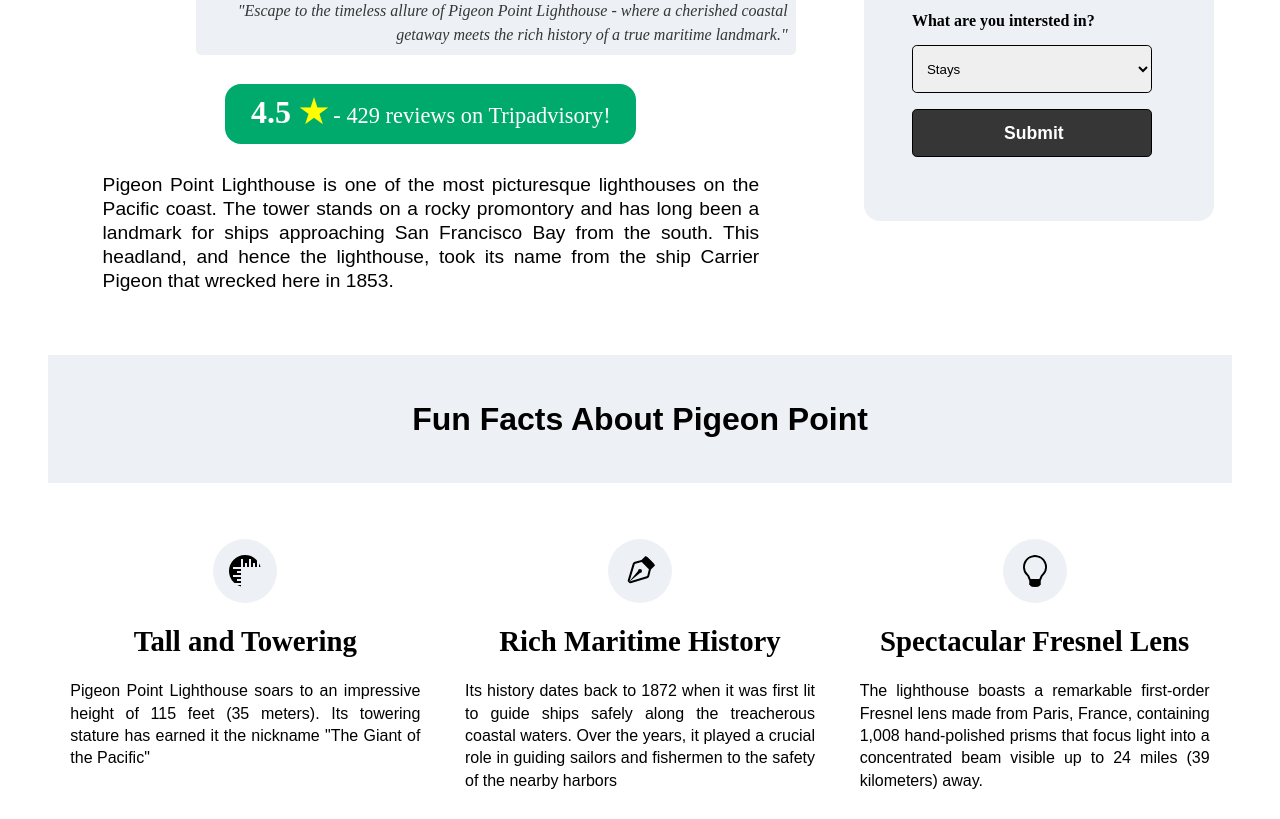
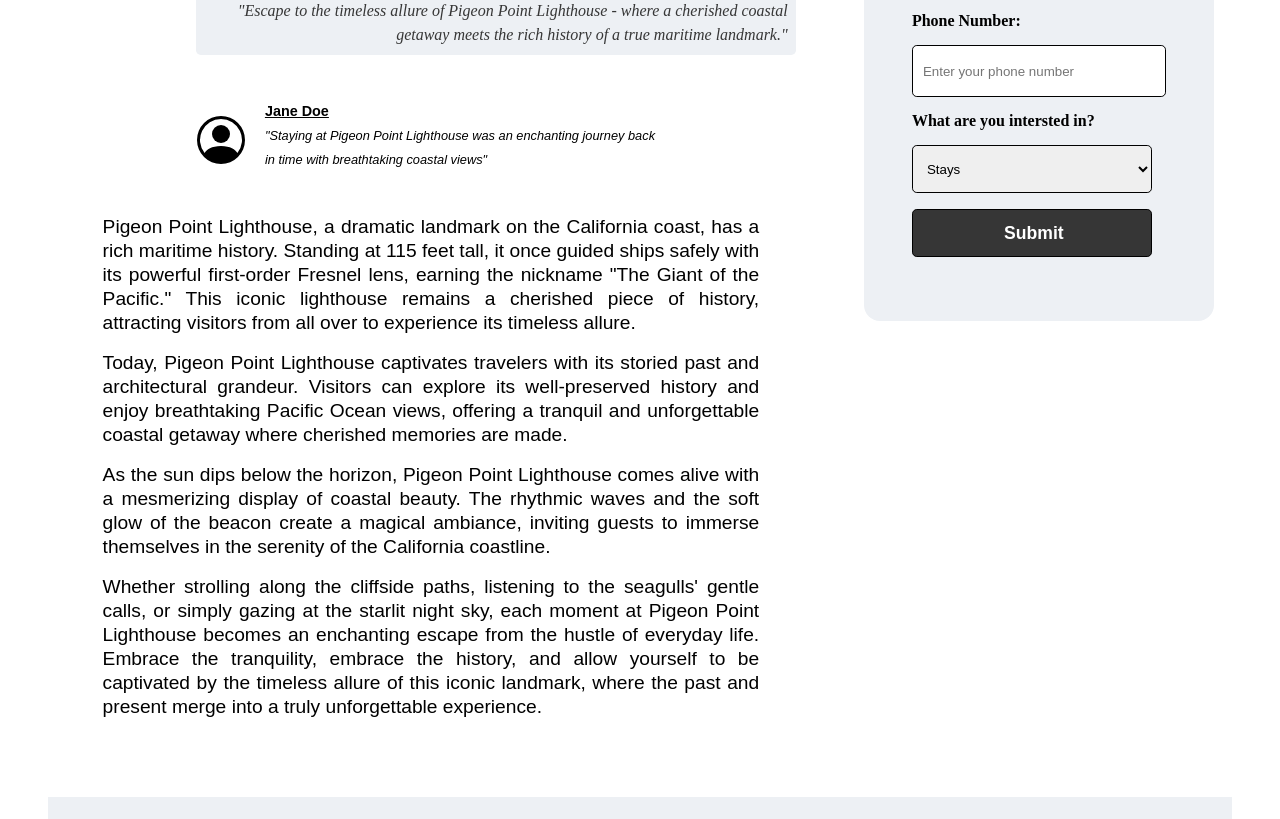
Before and after one commit to revou-fundamental-course/26-jun-23-andikaraditya, a plain HTML site: page index.html in a window 1280 px wide. Shown: the part 720-1539 px from the top of the page. Drawn offline with Linux system fonts and the light colour scheme.

Commit message:
adding content to main article and other minor fix and finishing

```diff
--- a/css/style.css
+++ b/css/style.css
@@ -248,6 +248,32 @@ img {
     border-radius: 0.3rem;
 }
 
+.testimony svg {
+    display: inline-block;
+    height: 3rem;
+    width: 3rem;
+}
+
+.testimony div {
+    display: inline-block;
+    padding: 0;
+    margin-left: 1rem;
+    max-width: 400px;
+    text-align: left;
+    font-size: 0.8rem;
+    font-family: Arial, Helvetica, sans-serif;
+}
+
+.testimony div span:nth-of-type(1) {
+    font-size: 0.9rem;
+    font-weight: bold;
+    text-decoration: underline;
+}
+
+.testimony div span:nth-of-type(2) {
+    font-style: italic;
+}
+
 .reviews {
     background-color: #00AA6C;
     /* display: inline; */
@@ -271,6 +297,10 @@ img {
     max-width: 90%;
     font-family: Arial, Helvetica, sans-serif;
     text-align: justify;
+}
+
+.main-article p {
+    margin-bottom: 1rem;
 }
 
 .contact-form {
@@ -394,7 +424,7 @@ h2 {
     max-width: 50%;
     margin: 1rem 0;
     font-size: 1.2rem;
-    line-height: 1.5rem;
+    line-height: 2rem;
     font-weight: 300;
     color: rgb(97, 97, 97);
 }
@@ -410,6 +440,8 @@ h2 {
 .closing button a {
     text-decoration: none;
     color: white;
+    text-transform: uppercase;
+    font-weight: bold;
 }
 
 
@@ -445,4 +477,8 @@ h2 {
         font-size: 0.8rem;
 
     }
+
+    .main-article {
+        font-size: 1rem;
+    }
 }
--- a/index.html
+++ b/index.html
@@ -23,23 +23,41 @@
         </div>
         <div class="title">
             <h1 id="main-title">Pigeon Point Lighthouse</h1>
-            <div class="subtitle">
-                Experience an enchanting seaside stay at Pigeon Point Lighthouse - where history meets coastal charm. Nestled on the rugged California coast, our historic landmark offers breathtaking ocean views and a serene escape. Discover the allure of a bygone era in this unforgettable getaway.
-            </div>
+            <div class="subtitle"> Experience an enchanting seaside stay at Pigeon Point Lighthouse - where history meets coastal charm. Nestled on the rugged California coast, our historic landmark offers breathtaking ocean views and a serene escape. Discover the allure of a bygone era in this unforgettable getaway. </div>
         </div>
     </header>
     <section class="container home">
         <div class="article">
             <!-- <img src="./img/courtney-corlew-l5b_Jd8Ttfg-unsplash.jpg" alt=""> -->
             <img name="slide">
-            <div class="caption">
-                "Escape to the timeless allure of Pigeon Point Lighthouse - where a cherished coastal getaway meets the rich history of a true maritime landmark."
+            <div class="caption"> "Escape to the timeless allure of Pigeon Point Lighthouse - where a cherished coastal getaway meets the rich history of a true maritime landmark." </div>
+            <!-- <div class="reviews">
+                <span>4.5 <span class="stars">&#9733;</span></span> - 429 reviews on Tripadvisory!
+            </div> -->
+            <div class="testimony">
+                <svg xmlns="http://www.w3.org/2000/svg" width="16" height="16" fill="currentColor" class="bi bi-person-circle" viewBox="0 0 16 16">
+                    <path d="M11 6a3 3 0 1 1-6 0 3 3 0 0 1 6 0z" />
+                    <path fill-rule="evenodd" d="M0 8a8 8 0 1 1 16 0A8 8 0 0 1 0 8zm8-7a7 7 0 0 0-5.468 11.37C3.242 11.226 4.805 10 8 10s4.757 1.225 5.468 2.37A7 7 0 0 0 8 1z" />
+                </svg>
+                <div>
+                    <span>Jane Doe</span>
+                    <br>
+                    <span>"Staying at Pigeon Point Lighthouse was an enchanting journey back in time with breathtaking coastal views"</span>
                 </div>
-            <div class="reviews">
-                <span>4.5 <span class="stars">&#9733;</span></span> - 429 reviews on Tripadvisory!
             </div>
             <div class="main-article">
-                Pigeon Point Lighthouse is one of the most picturesque lighthouses on the Pacific coast. The tower stands on a rocky promontory and has long been a landmark for ships approaching San Francisco Bay from the south. This headland, and hence the lighthouse, took its name from the ship Carrier Pigeon that wrecked here in 1853.
+                <p>
+                    Pigeon Point Lighthouse, a dramatic landmark on the California coast, has a rich maritime history. Standing at 115 feet tall, it once guided ships safely with its powerful first-order Fresnel lens, earning the nickname "The Giant of the Pacific." This iconic lighthouse remains a cherished piece of history, attracting visitors from all over to experience its timeless allure.
+                </p>
+                <p>
+                    Today, Pigeon Point Lighthouse captivates travelers with its storied past and architectural grandeur. Visitors can explore its well-preserved history and enjoy breathtaking Pacific Ocean views, offering a tranquil and unforgettable coastal getaway where cherished memories are made.
+                </p>
+                <p>
+                    As the sun dips below the horizon, Pigeon Point Lighthouse comes alive with a mesmerizing display of coastal beauty. The rhythmic waves and the soft glow of the beacon create a magical ambiance, inviting guests to immerse themselves in the serenity of the California coastline.
+                </p>
+                <p>
+                    Whether strolling along the cliffside paths, listening to the seagulls' gentle calls, or simply gazing at the starlit night sky, each moment at Pigeon Point Lighthouse becomes an enchanting escape from the hustle of everyday life. Embrace the tranquility, embrace the history, and allow yourself to be captivated by the timeless allure of this iconic landmark, where the past and present merge into a truly unforgettable experience.
+                </p>
             </div>
         </div>
         <div class="contact-form">
@@ -57,6 +75,12 @@
                 </div>
                 <div>
                     <input type="email" id="email" name="email" placeholder="example@email.com">
+                </div>
+                <div>
+                    <label for="phone"> Phone Number: </label>
+                </div>
+                <div>
+                    <input type="text" id="phone" name="phone" placeholder="Enter your phone number">
                 </div>
                 <div>
                     <label for="selection">What are you intersted in?</label>
@@ -80,22 +104,22 @@
         <div class="container highlight">
             <div>
                 <svg xmlns="http://www.w3.org/2000/svg" width="16" height="16" fill="currentColor" class="bi bi-rulers" viewBox="0 0 16 16">
-                    <path d="M1 0a1 1 0 0 0-1 1v14a1 1 0 0 0 1 1h5v-1H2v-1h4v-1H4v-1h2v-1H2v-1h4V9H4V8h2V7H2V6h4V2h1v4h1V4h1v2h1V2h1v4h1V4h1v2h1V2h1v4h1V1a1 1 0 0 0-1-1H1z"/>
+                    <path d="M1 0a1 1 0 0 0-1 1v14a1 1 0 0 0 1 1h5v-1H2v-1h4v-1H4v-1h2v-1H2v-1h4V9H4V8h2V7H2V6h4V2h1v4h1V4h1v2h1V2h1v4h1V4h1v2h1V2h1v4h1V1a1 1 0 0 0-1-1H1z" />
                 </svg>
                 <div class="highlight-title">Tall and Towering</div>
                 <div class="highlight-article">Pigeon Point Lighthouse soars to an impressive height of 115 feet (35 meters). Its towering stature has earned it the nickname "The Giant of the Pacific"</div>
             </div>
             <div>
                 <svg xmlns="http://www.w3.org/2000/svg" width="16" height="16" fill="currentColor" class="bi bi-vector-pen" viewBox="0 0 16 16">
-                    <path fill-rule="evenodd" d="M10.646.646a.5.5 0 0 1 .708 0l4 4a.5.5 0 0 1 0 .708l-1.902 1.902-.829 3.313a1.5 1.5 0 0 1-1.024 1.073L1.254 14.746 4.358 4.4A1.5 1.5 0 0 1 5.43 3.377l3.313-.828L10.646.646zm-1.8 2.908-3.173.793a.5.5 0 0 0-.358.342l-2.57 8.565 8.567-2.57a.5.5 0 0 0 .34-.357l.794-3.174-3.6-3.6z"/>
-                    <path fill-rule="evenodd" d="M2.832 13.228 8 9a1 1 0 1 0-1-1l-4.228 5.168-.026.086.086-.026z"/>
+                    <path fill-rule="evenodd" d="M10.646.646a.5.5 0 0 1 .708 0l4 4a.5.5 0 0 1 0 .708l-1.902 1.902-.829 3.313a1.5 1.5 0 0 1-1.024 1.073L1.254 14.746 4.358 4.4A1.5 1.5 0 0 1 5.43 3.377l3.313-.828L10.646.646zm-1.8 2.908-3.173.793a.5.5 0 0 0-.358.342l-2.57 8.565 8.567-2.57a.5.5 0 0 0 .34-.357l.794-3.174-3.6-3.6z" />
+                    <path fill-rule="evenodd" d="M2.832 13.228 8 9a1 1 0 1 0-1-1l-4.228 5.168-.026.086.086-.026z" />
                 </svg>
                 <div class="highlight-title">Rich Maritime History</div>
                 <div class="highlight-article">Its history dates back to 1872 when it was first lit to guide ships safely along the treacherous coastal waters. Over the years, it played a crucial role in guiding sailors and fishermen to the safety of the nearby harbors</div>
             </div>
             <div>
                 <svg xmlns="http://www.w3.org/2000/svg" width="16" height="16" fill="currentColor" class="bi bi-lightbulb" viewBox="0 0 16 16">
-                    <path d="M2 6a6 6 0 1 1 10.174 4.31c-.203.196-.359.4-.453.619l-.762 1.769A.5.5 0 0 1 10.5 13a.5.5 0 0 1 0 1 .5.5 0 0 1 0 1l-.224.447a1 1 0 0 1-.894.553H6.618a1 1 0 0 1-.894-.553L5.5 15a.5.5 0 0 1 0-1 .5.5 0 0 1 0-1 .5.5 0 0 1-.46-.302l-.761-1.77a1.964 1.964 0 0 0-.453-.618A5.984 5.984 0 0 1 2 6zm6-5a5 5 0 0 0-3.479 8.592c.263.254.514.564.676.941L5.83 12h4.342l.632-1.467c.162-.377.413-.687.676-.941A5 5 0 0 0 8 1z"/>
+                    <path d="M2 6a6 6 0 1 1 10.174 4.31c-.203.196-.359.4-.453.619l-.762 1.769A.5.5 0 0 1 10.5 13a.5.5 0 0 1 0 1 .5.5 0 0 1 0 1l-.224.447a1 1 0 0 1-.894.553H6.618a1 1 0 0 1-.894-.553L5.5 15a.5.5 0 0 1 0-1 .5.5 0 0 1 0-1 .5.5 0 0 1-.46-.302l-.761-1.77a1.964 1.964 0 0 0-.453-.618A5.984 5.984 0 0 1 2 6zm6-5a5 5 0 0 0-3.479 8.592c.263.254.514.564.676.941L5.83 12h4.342l.632-1.467c.162-.377.413-.687.676-.941A5 5 0 0 0 8 1z" />
                 </svg>
                 <div class="highlight-title">Spectacular Fresnel Lens</div>
                 <div class="highlight-article"> The lighthouse boasts a remarkable first-order Fresnel lens made from Paris, France, containing 1,008 hand-polished prisms that focus light into a concentrated beam visible up to 24 miles (39 kilometers) away.</div>
@@ -104,23 +128,22 @@
         <div class="container highlight">
             <div>
                 <svg xmlns="http://www.w3.org/2000/svg" width="16" height="16" fill="currentColor" class="bi bi-compass" viewBox="0 0 16 16">
-                    <path d="M8 16.016a7.5 7.5 0 0 0 1.962-14.74A1 1 0 0 0 9 0H7a1 1 0 0 0-.962 1.276A7.5 7.5 0 0 0 8 16.016zm6.5-7.5a6.5 6.5 0 1 1-13 0 6.5 6.5 0 0 1 13 0z"/>
-                    <path d="m6.94 7.44 4.95-2.83-2.83 4.95-4.949 2.83 2.828-4.95z"/>
+                    <path d="M8 16.016a7.5 7.5 0 0 0 1.962-14.74A1 1 0 0 0 9 0H7a1 1 0 0 0-.962 1.276A7.5 7.5 0 0 0 8 16.016zm6.5-7.5a6.5 6.5 0 1 1-13 0 6.5 6.5 0 0 1 13 0z" />
+                    <path d="m6.94 7.44 4.95-2.83-2.83 4.95-4.949 2.83 2.828-4.95z" />
                 </svg>
                 <div class="highlight-title">Guiding Lights of the Night</div>
-                <div class="highlight-article">During its active years, Pigeon Point Lighthouse had three light stations, including two additional towers nearby. This arrangement provided backup lights, ensuring ships could still rely on the other lights to navigate safely through the coastal waters even if one light failed
-                </div>
+                <div class="highlight-article">During its active years, Pigeon Point Lighthouse had three light stations, including two additional towers nearby. This arrangement provided backup lights, ensuring ships could still rely on the other lights to navigate safely through the coastal waters even if one light failed </div>
             </div>
             <div>
                 <svg xmlns="http://www.w3.org/2000/svg" width="16" height="16" fill="currentColor" class="bi bi-hourglass-split" viewBox="0 0 16 16">
-                    <path d="M2.5 15a.5.5 0 1 1 0-1h1v-1a4.5 4.5 0 0 1 2.557-4.06c.29-.139.443-.377.443-.59v-.7c0-.213-.154-.451-.443-.59A4.5 4.5 0 0 1 3.5 3V2h-1a.5.5 0 0 1 0-1h11a.5.5 0 0 1 0 1h-1v1a4.5 4.5 0 0 1-2.557 4.06c-.29.139-.443.377-.443.59v.7c0 .213.154.451.443.59A4.5 4.5 0 0 1 12.5 13v1h1a.5.5 0 0 1 0 1h-11zm2-13v1c0 .537.12 1.045.337 1.5h6.326c.216-.455.337-.963.337-1.5V2h-7zm3 6.35c0 .701-.478 1.236-1.011 1.492A3.5 3.5 0 0 0 4.5 13s.866-1.299 3-1.48V8.35zm1 0v3.17c2.134.181 3 1.48 3 1.48a3.5 3.5 0 0 0-1.989-3.158C8.978 9.586 8.5 9.052 8.5 8.351z"/>
+                    <path d="M2.5 15a.5.5 0 1 1 0-1h1v-1a4.5 4.5 0 0 1 2.557-4.06c.29-.139.443-.377.443-.59v-.7c0-.213-.154-.451-.443-.59A4.5 4.5 0 0 1 3.5 3V2h-1a.5.5 0 0 1 0-1h11a.5.5 0 0 1 0 1h-1v1a4.5 4.5 0 0 1-2.557 4.06c-.29.139-.443.377-.443.59v.7c0 .213.154.451.443.59A4.5 4.5 0 0 1 12.5 13v1h1a.5.5 0 0 1 0 1h-11zm2-13v1c0 .537.12 1.045.337 1.5h6.326c.216-.455.337-.963.337-1.5V2h-7zm3 6.35c0 .701-.478 1.236-1.011 1.492A3.5 3.5 0 0 0 4.5 13s.866-1.299 3-1.48V8.35zm1 0v3.17c2.134.181 3 1.48 3 1.48a3.5 3.5 0 0 0-1.989-3.158C8.978 9.586 8.5 9.052 8.5 8.351z" />
                 </svg>
                 <div class="highlight-title">Surviving the Test of Time</div>
                 <div class="highlight-article">Over the years, Pigeon Point Lighthouse faced challenges, including a damaging earthquake in 1900. Yet, thanks to its robust construction, the tower withstood the quake, and after rebuilding, it continued to operate as a beacon of hope for mariners</div>
             </div>
             <div>
                 <svg xmlns="http://www.w3.org/2000/svg" width="16" height="16" fill="currentColor" class="bi bi-lightning-charge" viewBox="0 0 16 16">
-                    <path d="M11.251.068a.5.5 0 0 1 .227.58L9.677 6.5H13a.5.5 0 0 1 .364.843l-8 8.5a.5.5 0 0 1-.842-.49L6.323 9.5H3a.5.5 0 0 1-.364-.843l8-8.5a.5.5 0 0 1 .615-.09zM4.157 8.5H7a.5.5 0 0 1 .478.647L6.11 13.59l5.732-6.09H9a.5.5 0 0 1-.478-.647L9.89 2.41 4.157 8.5z"/>
+                    <path d="M11.251.068a.5.5 0 0 1 .227.58L9.677 6.5H13a.5.5 0 0 1 .364.843l-8 8.5a.5.5 0 0 1-.842-.49L6.323 9.5H3a.5.5 0 0 1-.364-.843l8-8.5a.5.5 0 0 1 .615-.09zM4.157 8.5H7a.5.5 0 0 1 .478.647L6.11 13.59l5.732-6.09H9a.5.5 0 0 1-.478-.647L9.89 2.41 4.157 8.5z" />
                 </svg>
                 <div class="highlight-title">A Hub for Innovation</div>
                 <div class="highlight-article">Pigeon Point Lighthouse was an early adopter of innovative technology. In 1888, it became one of the first West Coast lighthouses to use electricity. Later, in the mid-20th century, it was modernized with an automated electric light, reducing the need for on-site keepers</div>
@@ -128,9 +151,9 @@
         </div>
     </section>
     <section class="container closing">
-        <h2 id="closing">Your Closing Argument Headline</h2>
-        <div>Lorem ipsum, dolor sit amet consectetur adipisicing elit. Fuga perferendis sunt ut nostrum, et eligendi non aperiam. Modi molestias, corporis libero nostrum totam explicabo sequi sit fugit, ipsum fugiat ea.</div>
-        <button><a href="#contact-form">CALL TO ACTION</a></button>
+        <h2 id="closing">Embrace the opportunity to create your cherished memories</h2>
+        <div>We invite you to embark on a journey like no other, to a seaside stay in a historic landmark. Pigeon Point Lighthouse awaits, ready to welcome you with open arms and a heart full of history and wonder</div>
+        <button><a href="#contact-form">Contact Us!</a></button>
     </section>
     <script src="./js/app.js"></script>
 </body>
--- a/js/app.js
+++ b/js/app.js
@@ -20,7 +20,8 @@ function changeImg(){
 function validateForm() {
 	let x = document.forms["myForm"]["fname"].value;
 	let y = document.forms["myForm"]["email"].value;
-	if (x == "" || y =="") {
+	let z = document.forms["myForm"]["phone"].value;
+	if (x == "" || y =="" || z == "") {
 	  alert("Form must be filled out");
 	  return false;
 	}
```
Lines whose indentation alone changed are shown as unchanged.
